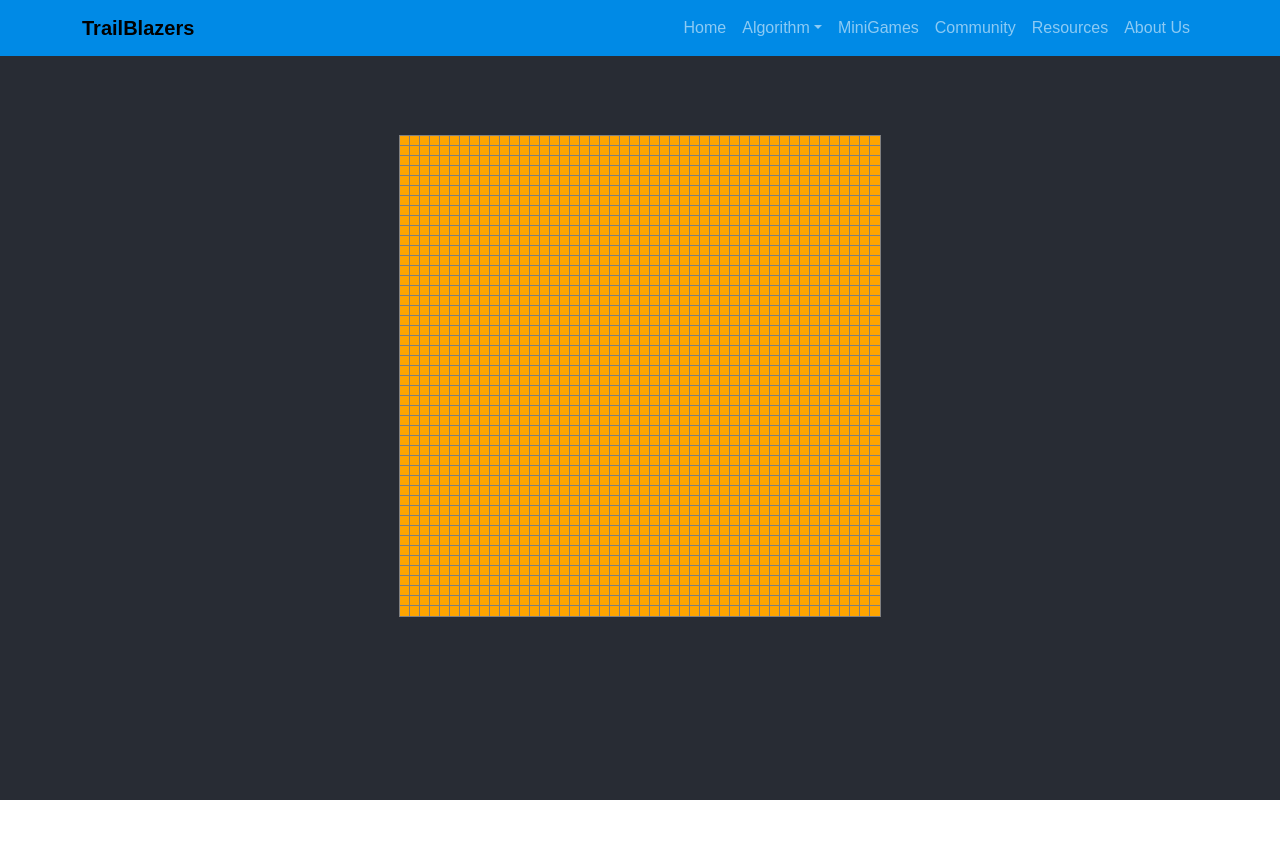
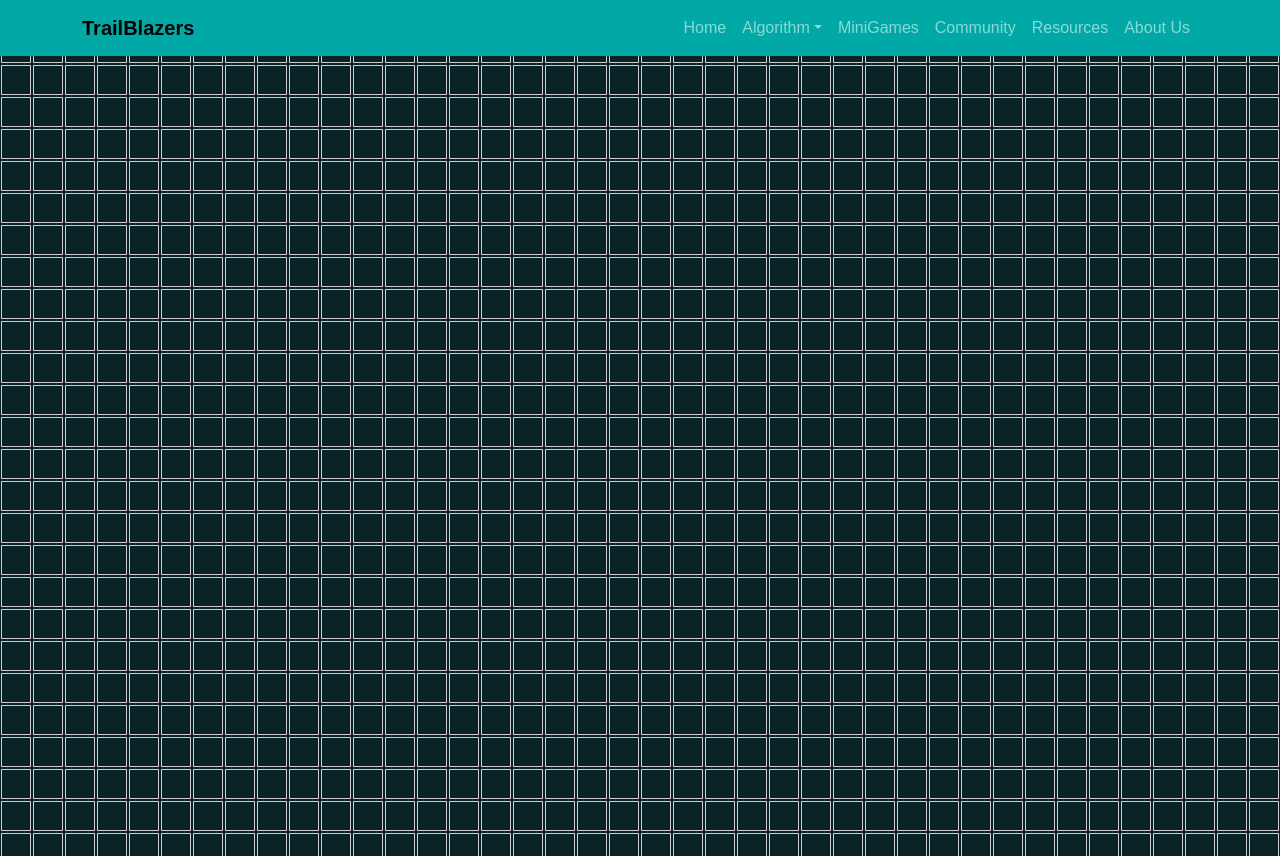
Before and after one commit to Loki701/Trailblazers, a React (Create React App) app in the folder Client/trailblazers/: page / in a window 1280 px wide. Before the commit the page ends 800 px from the top, so only its background shows below. Built offline with nearby package versions, Linux system fonts and the light colour scheme; the HTML template or start-up script is replaced by a standard one.

Commit message:
Finished Maze UI
added tile animation, updated UI logic and changed the color schema

```diff
--- a/Client/trailblazers/src/App.css
+++ b/Client/trailblazers/src/App.css
@@ -1,8 +1,9 @@
 :root{
-    --bg-color: #282c34;
-    --text-color: #ededed;
-    --main-color: #00abf0;
-    --color-black: #000000;
+    --color-1: #90C2E7;
+    --color-2: #4E8098;
+    --color-3: #00A9A5;
+    --color-4: #0B5351;
+    --color-5: #092327;
 }
 
 *{
@@ -21,38 +22,50 @@ html, body{
 .App{
     display: flex;
     flex-direction: column;
-    height: 100vh;
-    background-color: var(--bg-color);
 }
 .home{
     display: flex;
     flex-direction: column;
     align-items: center;
     justify-content: center;
-    height: 150vh;
-    background-color: var(--bg-color);
+    height: 100vh;
+    background-color: var(--color-5);
+}
+.table{
+    display: flex;
+    flex-direction: column;
+    align-items: center;
+    justify-content: center;
 }
 .grid {
-    line-height: 0;
-    height: 150vh;
-    margin-top: 5rem;
+    display: grid;
+    grid-template-columns: repeat(48, 30px); /* Adjust the number of columns and size as needed */
+    gap: 2px;
+  }
+
+  .tile {
+    width: 30px; /* Adjust the size of each tile as needed */
+    height: 30px;
+    border: 1px solid #ccc;
+    cursor: pointer;
+    background-color: var(--bg-color);
+  }
+  .tile.active{
+    animation: 3s multicolor;
+    background-color: var(--color-3);
+  }
+
+  @keyframes multicolor {
+    0% {
+        background-color: var(--color-5);
+    }
+    33% {
+        background-color: var(--color-4);
+    }
+    66% {
+        background-color: var(--color-2);
+    }
+    100% {
+        background-color: var(--color-3);
+    }
 }
-
-.node {
-    width: 10px;
-    height: 10px;
-    outline: 1px solid grey;
-    display: inline-block;
-}
-
-.white {
-    background-color: orange;
-}
-
-.black {
-    background-color: var(--main-color);
-}
-
-.node:hover {
-    cursor: pointer;
-}
--- a/Client/trailblazers/src/App.js
+++ b/Client/trailblazers/src/App.js
@@ -23,7 +23,7 @@ function App() {
     <div className="App">
 
 
-      <Navbar style={{backgroundColor:'#008ae6'}} data-bs-theme="dark">
+      <Navbar style={{backgroundColor:'#00A9A5'}} data-bs-theme="dark">
         <Container>
         <Link to="/" style={{ textDecoration: 'none' }}>
                 <Navbar.Brand style={{ fontWeight: 'bolder' , color: 'black'}}>TrailBlazers</Navbar.Brand>
--- a/Client/trailblazers/src/components/visualizer/Node.jsx
+++ /dev/null
@@ -1,43 +0,0 @@
-import { useStateProvider } from "../../context/StateContext";
-import { useState } from 'react';
-import useComponentLocation from "../../utils/useComponentLocation";
-
-function className(...classes) {
-  return classes.filter(Boolean).join(" ");
-}
-
-const Node = ({rowIdx, columnIdx}) => {
-
-  const [{table}, dispatch] = useStateProvider();
-  const [color, setColor] = useState('white');
-  const [clicked, setClick] = useState(false);
-  const { componentRef, componentPosition} = useComponentLocation();
-
-
-  const handleClick = () => {
-    let newTable = table;
-    setColor(color == 'white'? "black": "white");
-    if (clicked == true){
-        setClick(false);
-    }
-    else{
-      setClick(true);
-    }
-    console.log(clicked);
-    setClick(true);newTable[rowIdx][columnIdx] = 1;
-    dispatch({
-      type: 'UPDATE_NODE',
-      table: {
-        newTable
-      }
-      });
-  };
-  return (
-  <div
-    ref={componentRef}
-    className={className(color == "white"? "white": "black", "node")} onClick={handleClick}>
-  </div>
-  );
-};
-
-export default Node;
--- a/Client/trailblazers/src/components/visualizer/Table.jsx
+++ b/Client/trailblazers/src/components/visualizer/Table.jsx
@@ -1,42 +1,49 @@
 import { useState, useEffect, useContext, StateContext} from "react";
-import { useStateProvider } from "../../context/StateContext";
-import { reducerCases } from "../../context/constants";
-import useMousePosition from "../../utils/useMousePosition";
-import Node from "./Node";
+import Tile from "./Tile";
 
 const Table = () => {
-    const [{table, tableState}, dispatch] = useStateProvider();
-    const [nodes, setNodes] = useState([]);
-    const mousePosition = useMousePosition();
+    const [tiles, setTiles] = useState(Array.from({ length: 48*48 }, () => false));
+    const [isMouseDown, setIsMouseDown] = useState(false);
 
-    useEffect(() => {
 
-        if(!tableState){
-            setNodes(Array.from({ length: 48 }, () => Array(48).fill(0)));
-            dispatch({type: reducerCases.UPDATE_TABLE_STATE, newState: true});
+    const handleMouseDown = (index) => {
+        setIsMouseDown(true);
+        handleTileClick(index);
+      };
+
+      const handleMouseEnter = (index) => {
+        if (isMouseDown) {
+          handleTileClick(index);
         }
+      };
 
-    });
-    useEffect(() => {
-        dispatch({
-            type: reducerCases.UPDATE_TABLE,
-            newTable: nodes
-        });
-    }, [nodes]);
+      const handleMouseUp = () => {
+        setIsMouseDown(false);
+      };
+
+      const handleTileClick = (index) => {
+        const newTiles = [...tiles];
+        newTiles[index] = !tiles[index]; // Change the color to black (you can modify this as needed)
+        setTiles(newTiles);
+      };
 
 
 
 
     return (
-        <div className='grid'>
-            {table && table.map((row, rowIdx) => (
-            <div key={rowIdx}>
-                {row.map((node, columnIdx) => (
-                <Node key={`${rowIdx}-${columnIdx}`} rowIdx={rowIdx} columnIdx={columnIdx} /> // Ensure each Node has a unique key prop
-            ))}
-        </div>
-      ))}
-      {/* {JSON.stringify(mousePosition)} */}
+        <div
+            className='table'
+            onMouseUp={handleMouseUp}>
+            <div className="grid">
+                {tiles.map((state, index) => (
+                    <Tile
+                        key={index}
+                        tileState={state}
+                        onClick={() => handleMouseDown(index)}
+                        onMouseEnter={() => handleMouseEnter(index)}
+                    />
+                ))}
+            </div>
     </div>
     );
 }
--- /dev/null
+++ b/Client/trailblazers/src/components/visualizer/Tile.jsx
@@ -0,0 +1,16 @@
+
+function className(...classes) {
+  return classes.filter(Boolean).join(" ");
+}
+
+const Tile = ({ tileState, onClick, onMouseEnter }) => {
+    return (
+      <div
+        className={className(tileState == 1? "active": "", "tile")}
+        onMouseDown={onClick}
+        onMouseEnter={onMouseEnter}
+      ></div>
+    );
+  };
+
+export default Tile;
--- a/Client/trailblazers/src/context/StateReducers.js
+++ b/Client/trailblazers/src/context/StateReducers.js
@@ -17,6 +17,10 @@ const reducer = (state, action) => {
                 ...state,
                 tableState: action.newState,
             };
+        case reducerCases.UPDATE_TILE:
+            return{
+                ...state,
+            }
         default:
             return state;
     }
--- a/Client/trailblazers/src/context/constants.js
+++ b/Client/trailblazers/src/context/constants.js
@@ -1,4 +1,5 @@
 export const reducerCases = {
     UPDATE_TABLE: "UPDATE_TABLE",
     UPDATE_TABLE_STATE: "UPDATE_TABLE_STATE",
+    UPDATE_TILE: "UPDATE_TILE"
 }
```
Also changed, not shown: Client/trailblazers/src/utils/withComponentLocation.js (added, +36 -0 lines).
